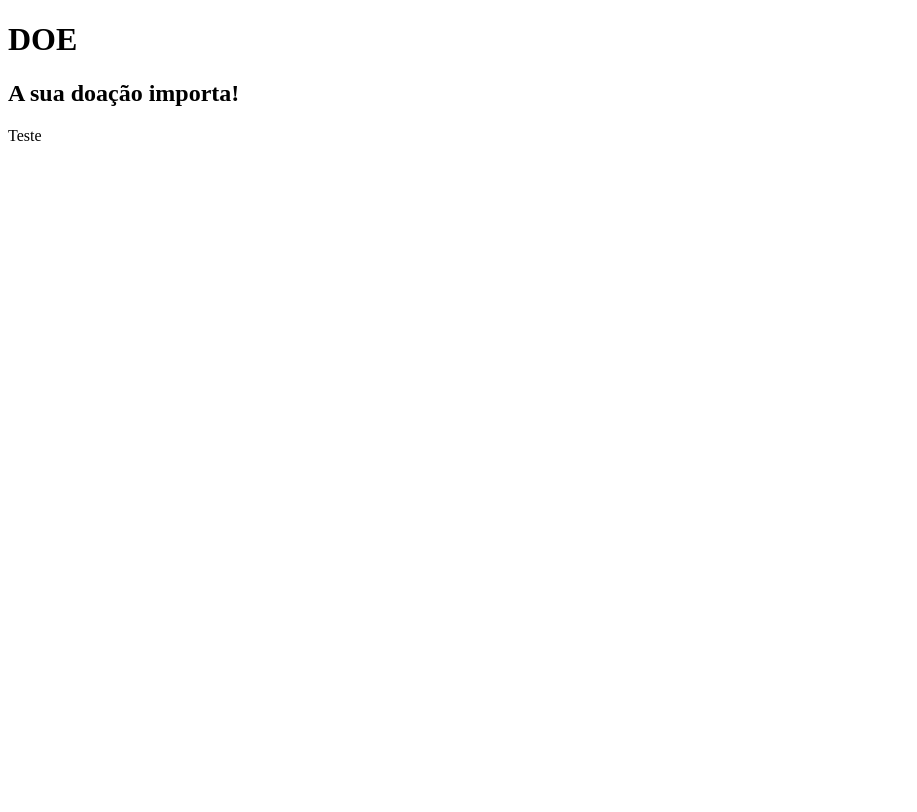
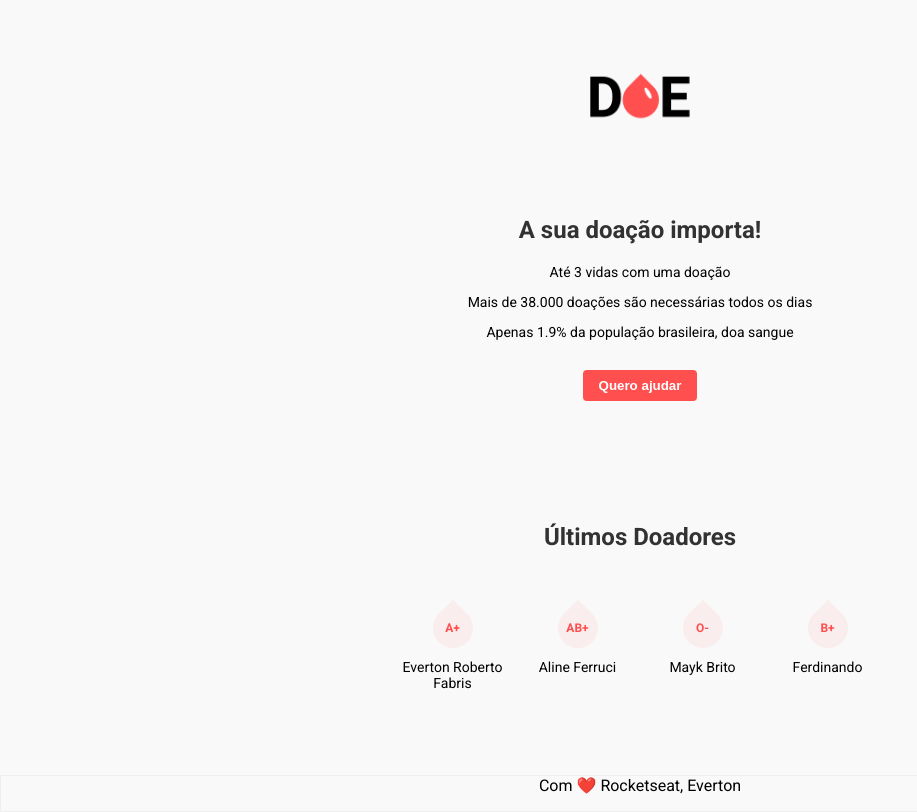
Before and after one commit to EverFabris/BootCamp3_rocketseat_DOE, a plain HTML site: page index.html in a window 1280 px wide. Shown: the whole page, without its empty margins (0-917 px from the left). Drawn offline with Linux system fonts and the light colour scheme.

Commit message:
Primeira Aula Criando o HTML, CSS, JS

```diff
--- a/index.html
+++ b/index.html
@@ -1,14 +1,55 @@
 <!DOCTYPE html>
 <html>
-    <head>
-        <title>Doa Sangue! Doe Vida!</title>
-    </head>
-    <body>
-        <h1>DOE</h1>
+
+<head>
+    <title>Doa Sangue! Doe Vida!</title>
+    <link rel="stylesheet" href="style.css">
+    <link href="https://fonts.googleapis.com/css?family=Roboto:400,700&display=swap" rel="stylesheet">
+</head>
+
+<body>
+    <header>
+        <img class="logo" src="logo.png" alt="Logo DOE">
         <h2>A sua doação importa!</h2>
-        <p>Teste</p>
-    </body>
-    <footer>
+        <p>Até 3 vidas com uma doação</p>
+        <p>Mais de 38.000 doações são necessárias todos os dias</p>
+        <p>Apenas 1.9% da população brasileira, doa sangue</p>
+        <button>Quero ajudar</button>
+    </header>
 
-    </footer>
+    <section class="form hide">
+        <h2>Entre na lista de <span>doadores</span></h2>
+        <form action="/">
+            <input type="text" name="name" placeholder="Nome Completo">
+            <input type="text" name="email"placeholder="Informeo Email">
+            <input type="text" name="blood" placeholder="Tipo Sanguíneo">
+            <button>Quero Ajudar</button>
+        </form>
+    </section>
+
+    <main>
+        <h2>Últimos Doadores</h2>
+        <section class="donors">
+            <div class="donor">
+                <div class="blood">A+</div>
+                <p>Everton Roberto Fabris</p>
+            </div>
+            <div class="donor">
+                <div class="blood">AB+</div>
+                <p>Aline Ferruci</p>
+            </div>
+            <div class="donor">
+                <div class="blood">O-</div>
+                <p>Mayk Brito</p>
+            </div>
+            <div class="donor">
+                <div class="blood">B+</div>
+                <p>Ferdinando</p>
+            </div>
+        </section>
+    </main>
+    <footer>Com ❤️ Rocketseat, Everton</footer>
+    <script src="scripts.js"></script>
+</body>
+
 </html>
--- /dev/null
+++ b/scripts.js
@@ -0,0 +1,6 @@
+document
+    .querySelector('header button')
+    .addEventListener("click", function(){
+        document.querySelector('.form')
+        .classList.toggle('hide')
+    })
--- /dev/null
+++ b/style.css
@@ -0,0 +1,164 @@
+* {
+    box-sizing: border-box;
+}
+
+html body{
+    margin: 0px;
+}
+
+body {
+    display: flex;
+    flex-direction: column;
+
+    height: 100vh;
+
+    font-family: 'Roboto', sans-serif;
+
+    background-color: #f9f9f9;
+}
+
+footer{
+    margin-top: auto;
+    padding-bottom: 16px;
+
+    border: 1px solid #eee;
+}
+
+header, main, footer{
+    text-align: center;
+}
+
+header, .form, main {
+    margin: 0 auto 70px;
+
+    width: 90%;
+    max-width: 500px;
+}
+
+header h1, main h2 {
+    margin-bottom: 70px;
+}
+
+header button {
+    margin-top: 16px;
+    padding: 8px 16px;
+    border-radius: 4px;
+    border: none;
+
+    background-color: #ff4f4f;
+
+    color: white;
+
+    font-weight: bold;
+
+}
+
+.form h2 {
+    text-align: right;
+    color: #f3cfe4ee;
+    font-size: 16px;
+}
+
+main .donors {
+    display: grid;
+    grid-template-columns: 1fr 1fr 1fr 1fr;
+}
+
+.blood{
+    color: #ff4f4f;
+    font-weight: bold;
+    font-size: 12px;
+
+    display: flex;
+    align-items: center;
+
+    justify-content: center;
+
+    position: relative;
+}
+
+.blood::before{
+    content: "";
+    background-color: #ff4f4f11;
+
+    width: 40px;
+    height: 40px;
+
+    position: absolute;
+
+    border-radius: 50%;
+    border-top-right-radius: 0;
+
+    transform: rotate(-45deg);
+}
+
+.donor p {
+    margin-top: 24px;
+    font-size: 14px;
+}
+
+header p {
+    font-size: 14px;
+}
+
+.logo{
+    width: 120px;
+    margin: 70px 0;
+}
+
+main h2 .span{
+    color: #ff4f4f;
+    font-weight: bold;
+    font-size: 25px;
+}
+
+h1, h2 {
+    color: #000000cc;
+}
+
+.form {
+    display: grid;
+    grid-template-columns: 1fr 1fr;
+    grid-gap: 45px;
+
+    align-items: center;
+    border-radius: 6px;
+    background-color: #ff4f4f;
+
+    padding: 16px 16px;
+}
+
+
+form input,
+form button{
+    width: 100%;
+    margin-bottom: 4px;
+
+    padding: 8px 16px;
+    border-radius: 4px;
+    border: 1px #ffffff88 solid;
+
+}
+
+form input{
+    background-color: transparent;
+}
+
+form input::placeholder {
+    color: #ffffffaa;
+}
+
+form button{
+    font-weight: bold;
+}
+
+section.form{
+    transition: all 300ms;
+}
+
+section.form.hide{
+    opacity: 0;
+    visibility: hidden;
+    height: 0;
+    margin-top: -70px;
+}
```
Also changed, not shown: logo.png (added).
